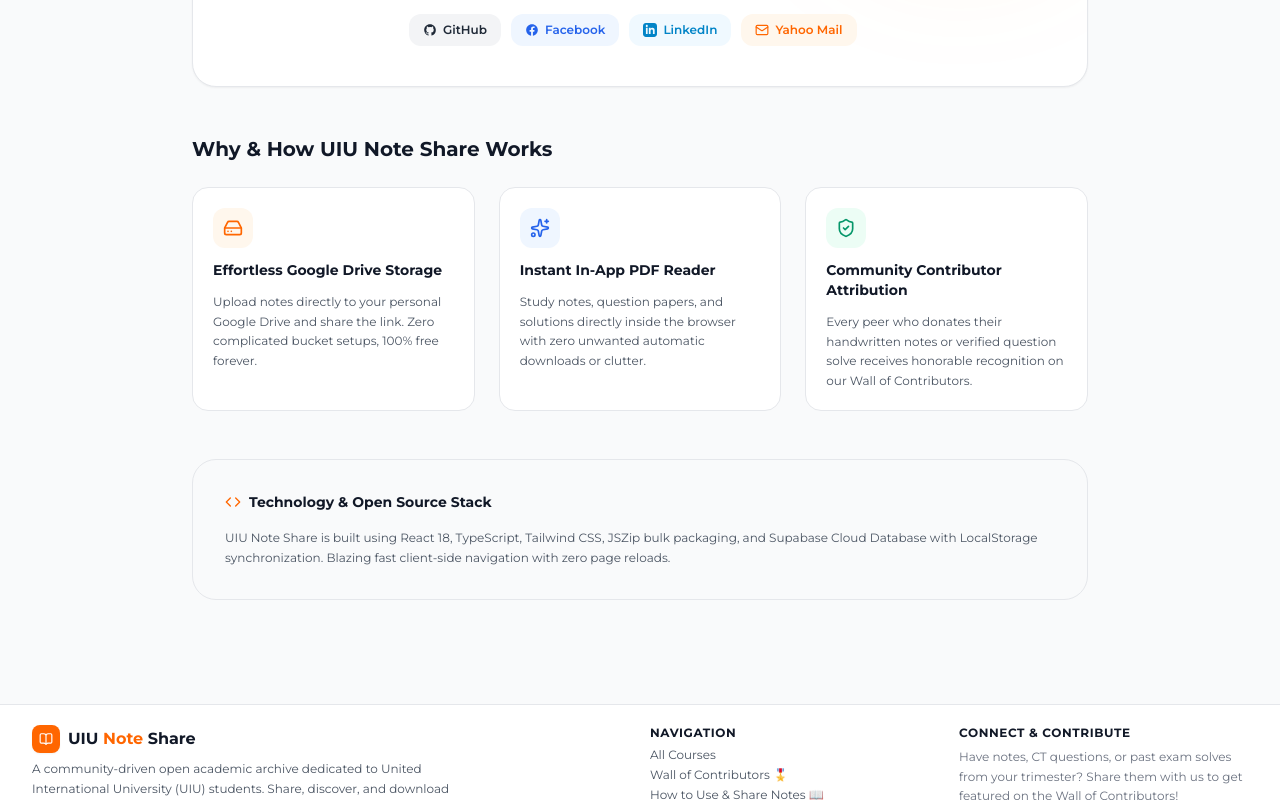
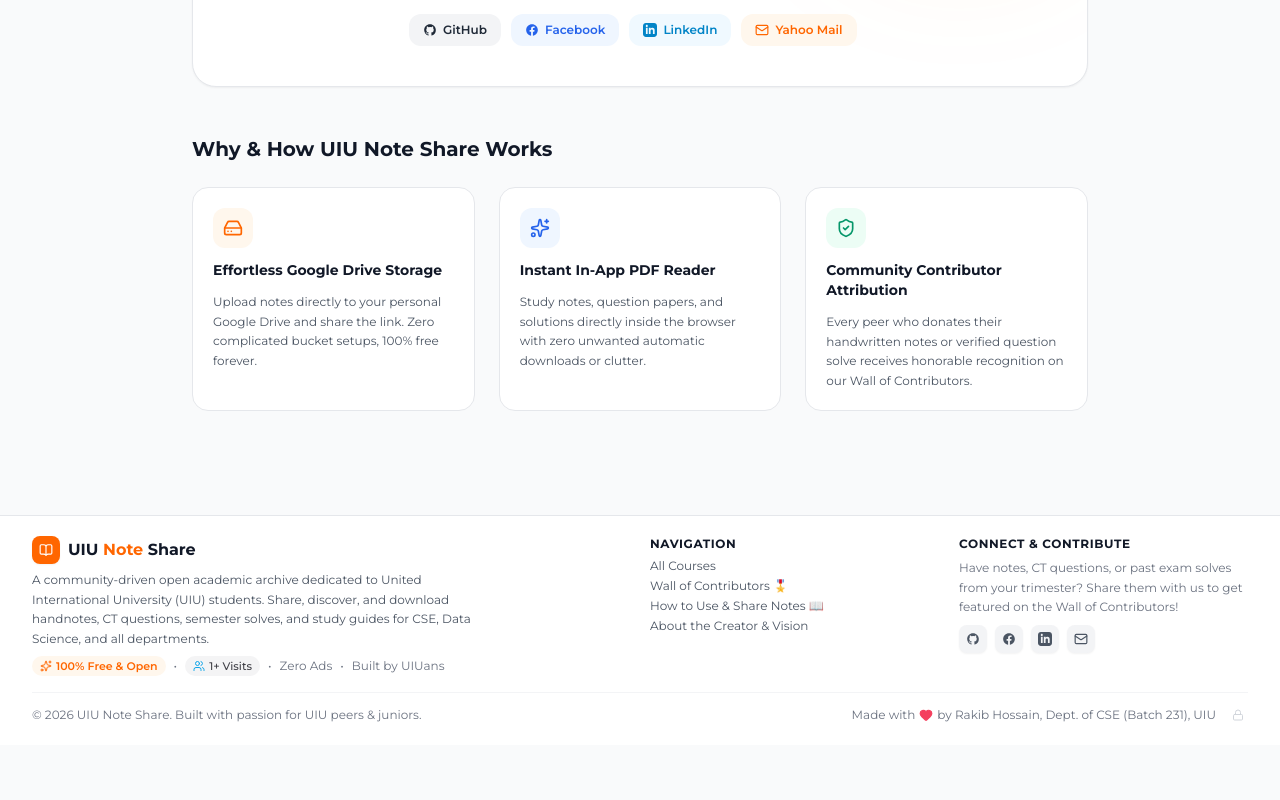
Before and after one commit to RakibHossain231/UIU-Note-Share, a React (Vite) app: page /about in a window 1280 px wide. Shown: the part 409-1209 px from the top of the page. After the commit the page ends 1154 px from the top, so only its background shows below. Built offline with nearby package versions, Linux system fonts and the light colour scheme; no server answers; the database is empty.

Commit message:
Remove Technology and Open Source Stack section from About Creator page

```diff
--- a/src/pages/AboutPage.tsx
+++ b/src/pages/AboutPage.tsx
@@ -8,7 +8,6 @@ import {
   HardDrive,
   ShieldCheck,
   GraduationCap,
-  Code,
   Coffee,
   CheckCircle2,
   Share2
@@ -152,16 +151,7 @@ export const AboutPage: React.FC = () => {
         </div>
       </section>
 
-      {/* Tech Stack Info */}
-      <section className="bg-gray-50 dark:bg-zinc-900/60 border border-gray-200 dark:border-zinc-800 rounded-3xl p-6 sm:p-8 space-y-4">
-        <div className="flex items-center space-x-2 text-sm font-bold text-gray-900 dark:text-white">
-          <Code className="w-4 h-4 text-[#FF6600]" />
-          <span>Technology & Open Source Stack</span>
-        </div>
-        <p className="text-xs text-gray-600 dark:text-gray-400 leading-relaxed">
-          UIU Note Share is built using React 18, TypeScript, Tailwind CSS, JSZip bulk packaging, and Supabase Cloud Database with LocalStorage synchronization. Blazing fast client-side navigation with zero page reloads.
-        </p>
-      </section>
+
 
     </div>
   );
```
